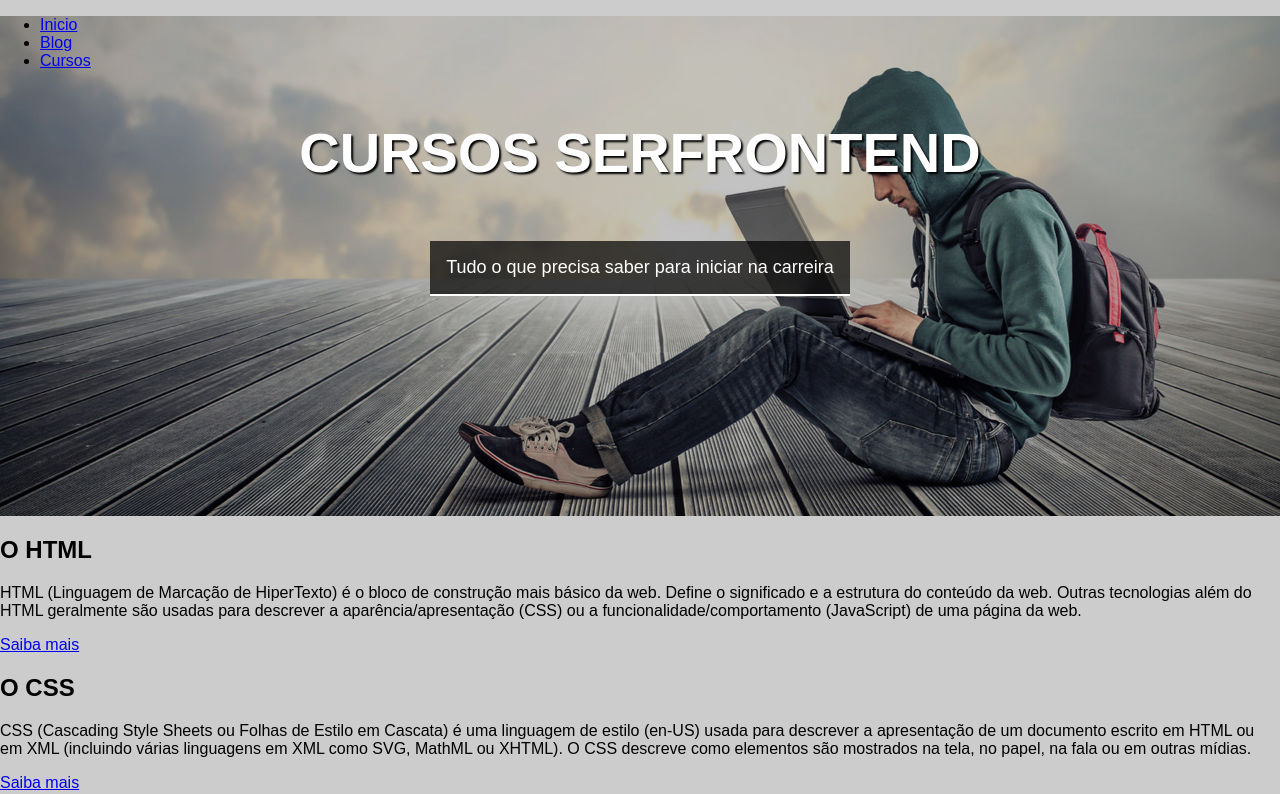
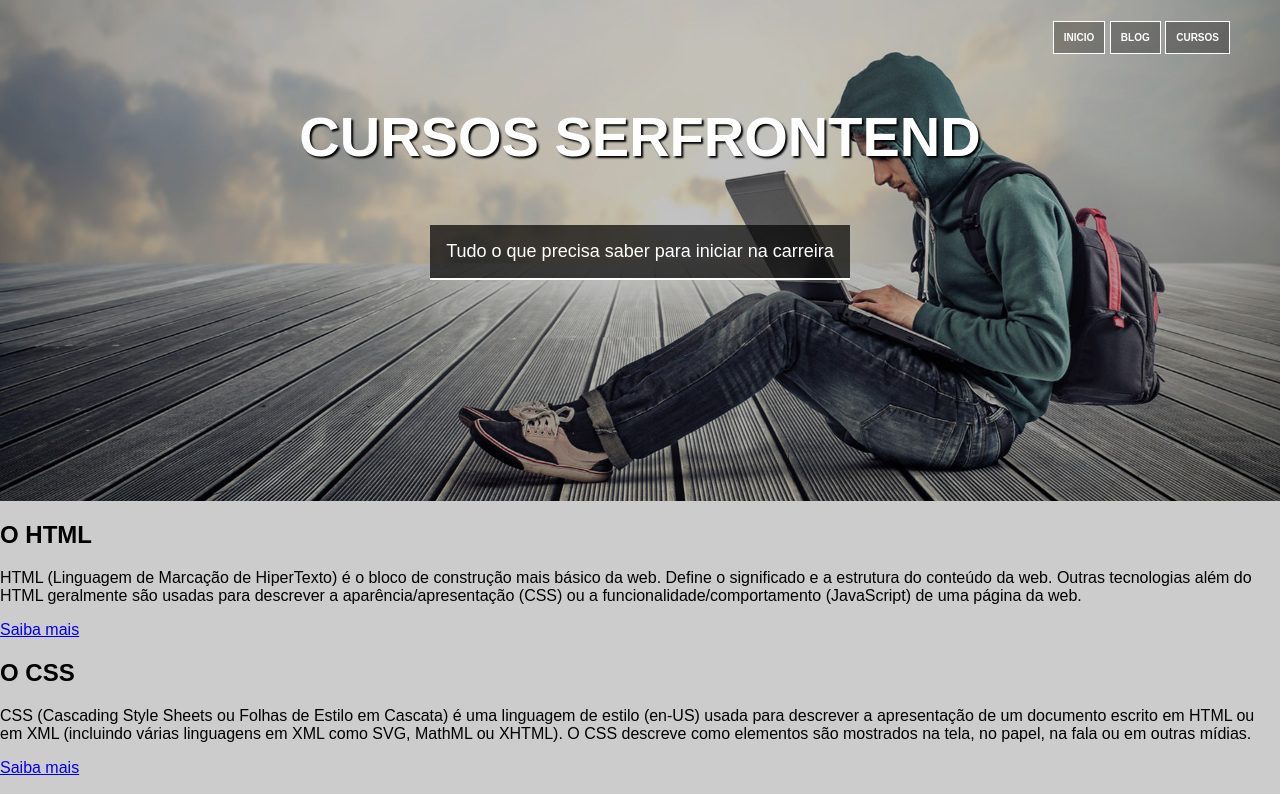
Before and after one commit to Mausercay/Projeto-Serfrontend-01, a plain HTML site: page projeto-01/index.html in a window 1280 px wide. Shown: the top 794 px of the page. Drawn offline with Linux system fonts and the light colour scheme.

Commit message:
adição da navbar

```diff
--- a/projeto-01/styles.css
+++ b/projeto-01/styles.css
@@ -9,6 +9,7 @@ body{
     height: 500px;
     background-size: cover;
     background-position: right center;
+    padding-top:1px;
 }
 
 .hero-content{
@@ -32,3 +33,33 @@ body{
     padding: 16px;
     border-bottom: white 2px solid;
 }
+
+.hero nav ul{
+     margin: 20px 50px 0 0;
+     text-align: right;
+}
+.hero nav li{
+    text-align: center;
+    display: inline-block;
+    list-style-type: none;
+    color: white;
+    border: 1px solid white;
+
+
+}
+
+.hero nav li a{
+    text-decoration: none;
+    display: block;
+    color: white;
+    padding: 10px ;
+    text-transform: uppercase;
+    font-weight: bold;
+    font-size: 10px;
+    background-color: rgba(0, 0, 0, 0.3);
+}
+
+.hero nav li a:hover{
+    color: #fff;
+    background-color: rgba(0, 0, 0, 0.4);
+}
```
